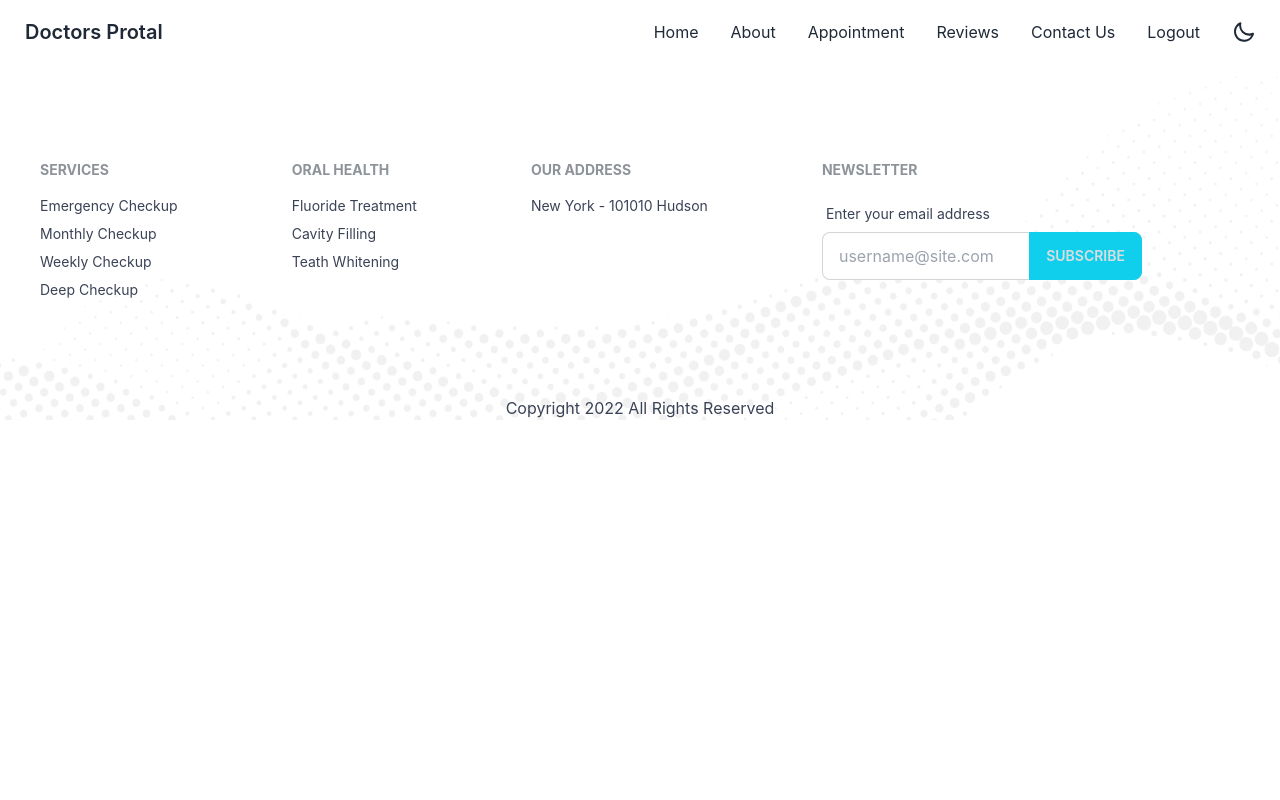
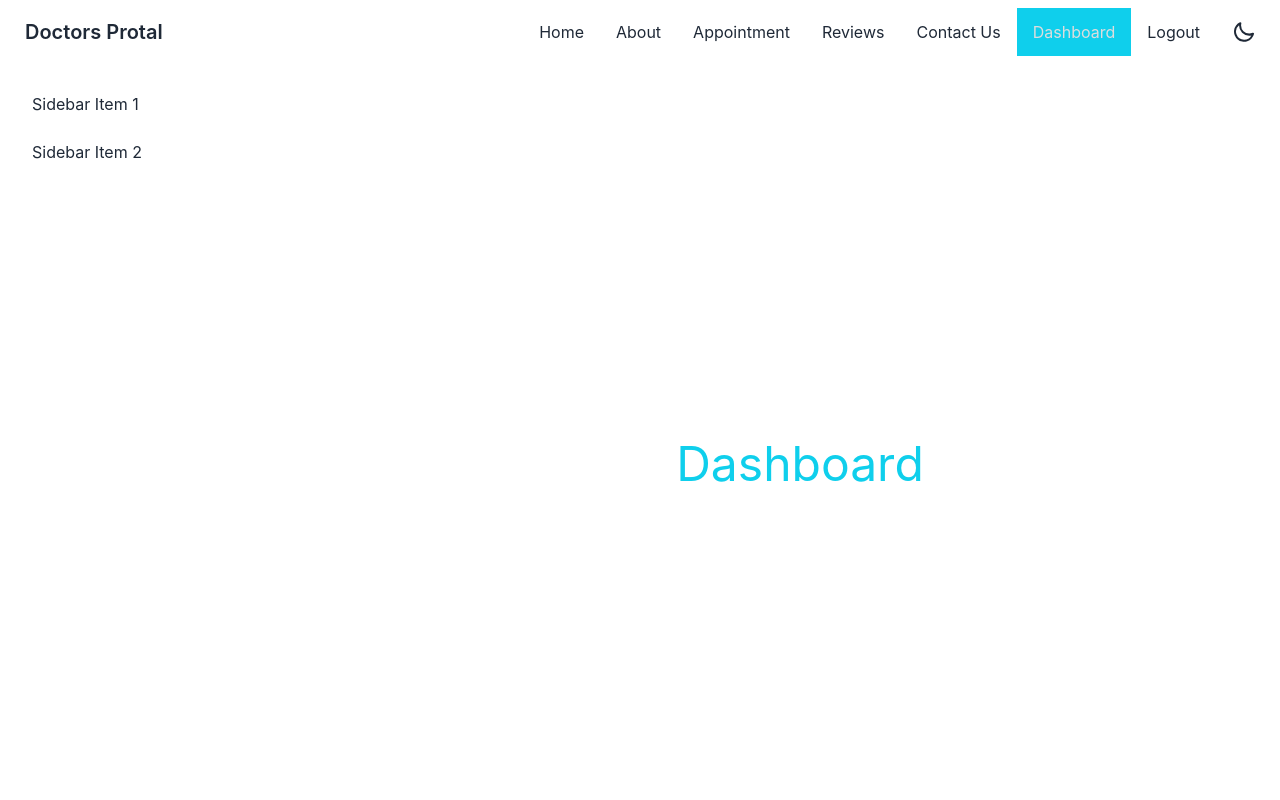
Before and after one commit to kamrandev-rubel/doctors-portal, a React (Create React App) app: page /dashboard in a window 1280 px wide. Shown: the top 800 px of the page. Built offline with nearby package versions, Linux system fonts and the light colour scheme; no server answers; sample sign-in values are in the browser's storage.

Commit message:
create nasted route myAppointment & myReview

```diff
--- a/public/index.html
+++ b/public/index.html
@@ -22,7 +22,7 @@
       work correctly both with client-side routing and a non-root public URL.
       Learn how to configure a non-root public URL by running `npm run build`.
     -->
-    <title>React App</title>
+    <title>Doctors Portal</title>
   </head>
 
   <body>
--- a/src/App.js
+++ b/src/App.js
@@ -10,6 +10,9 @@ import Footer from './Pages/Shared/Footer';
 import Navbar from './Pages/Shared/Navbar';
 import { ToastContainer } from 'react-toastify';
 import 'react-toastify/dist/ReactToastify.css';
+import Dashboard from './Pages/Dashboard/Dashboard';
+import MyAppointment from './Pages/Dashboard/MyAppointment';
+import MyReview from './Pages/Dashboard/MyReview';
 
 function App() {
   const [theme, setTheme] = useState(false)
@@ -25,6 +28,14 @@ function App() {
             <Appointment />
           </PrivetRoute>
         } />
+        <Route path='/dashboard' element={
+          <PrivetRoute>
+            <Dashboard />
+          </PrivetRoute>
+        } >
+          <Route index element={<MyAppointment />} />
+          <Route path='/dashboard/myReview' element={<MyReview />} />
+        </Route>
         <Route path='/login' element={<Login />} />
         <Route path='/signup' element={<SignUp />} />
       </Routes>
--- a/src/Pages/Appointment/AppointmentBanner.js
+++ b/src/Pages/Appointment/AppointmentBanner.js
@@ -7,6 +7,7 @@ import 'react-day-picker/dist/style.css';
 const chairBg = {
     backgroundImage: `url(${chairBG})`,
     backgroundSize: '100%',
+    backgroundRepeat: 'no-repeat'
 }
 
 const css = `
@@ -27,7 +28,7 @@ const AppointmentBanner = ({ date, setDate }) => {
 
 
     return (
-        <div style={chairBg} className="md:container px-5 mb-16 mx-auto hero min-h-screen">
+        <div style={chairBg} className="md:container px-5 mb-16 mx-auto hero md:min-h-screen">
             <div className="hero-content flex-col justify-around w-full lg:flex-row-reverse">
                 <img src={chair} alt='' className='lg:max-w-[594px] rounded-lg shadow-2xl mb-16' />
                 <div>
--- a/src/Pages/Appointment/AvailableAppointment.js
+++ b/src/Pages/Appointment/AvailableAppointment.js
@@ -20,11 +20,8 @@ const AvailableAppointment = ({ date }) => {
     const { data: services, isLoading, error, refetch } = useQuery(['available', formattedDate], () =>
 
         fetch(`http://localhost:5000/available?date=${formattedDate}`).then(res =>
-
             res.json()
-
         )
-
     )
 
 
--- /dev/null
+++ b/src/Pages/Dashboard/Dashboard.js
@@ -0,0 +1,26 @@
+import React from 'react';
+import { Link, Outlet } from 'react-router-dom';
+
+const Dashboard = () => {
+    return (
+        <div class="drawer drawer-mobile">
+            <input id="dashboard-drawer" type="checkbox" class="drawer-toggle" />
+            <div class="drawer-content flex flex-col items-center justify-center">
+                {/* <!-- Page content here --> */}
+                <h1 className='text-5xl text-primary'>Dashboard</h1>
+                <Outlet />
+            </div>
+            <div class="drawer-side">
+                <label for="dashboard-drawer" class="drawer-overlay"></label>
+                <ul class="menu p-4 overflow-y-auto w-80 bg-base-100 text-base-content">
+                    {/* <!-- Sidebar content here --> */}
+                    <li><Link to='/dashboard'>Sidebar Item 1</Link></li>
+                    <li><Link to='/dashboard/myReview'>Sidebar Item 2</Link></li>
+                </ul>
+
+            </div>
+        </div>
+    );
+};
+
+export default Dashboard;
--- /dev/null
+++ b/src/Pages/Dashboard/MyAppointment.js
@@ -0,0 +1,23 @@
+import axios from 'axios';
+import React, { useEffect, useState } from 'react';
+import { useAuthState } from 'react-firebase-hooks/auth';
+import auth from '../../firebase.init';
+
+const MyAppointment = () => {
+    const [appointment, setAppointment] = useState([]);
+    const [user] = useAuthState(auth);
+
+    useEffect(() => {
+        axios.get(`http://localhost:5000/booking?patient=${user?.email}`)
+            .then((response) => {
+                console.log(response.data)
+            })
+    }, [user])
+    return (
+        <div>
+
+        </div>
+    );
+};
+
+export default MyAppointment;
--- /dev/null
+++ b/src/Pages/Dashboard/MyReview.js
@@ -0,0 +1,11 @@
+import React from 'react';
+
+const MyReview = () => {
+    return (
+        <div>
+            My Review
+        </div>
+    );
+};
+
+export default MyReview;
--- a/src/Pages/Home/Banner.js
+++ b/src/Pages/Home/Banner.js
@@ -7,8 +7,9 @@ const Banner = () => {
     return (
         <div style={{
             backgroundImage: `url(${chairBG})`,
-            backgroundSize: '100%'
-        }} className="md:container px-5 mb-16 mx-auto hero min-h-screen">
+            backgroundSize: '100%',
+            backgroundRepeat: 'no-repeat'
+        }} className="md:container px-5 mb-16 mx-auto hero md:min-h-screen">
             <div className="hero-content flex-col lg:flex-row-reverse">
                 <img src={chair} alt='' className='lg:max-w-[594px] rounded-lg shadow-2xl mb-16' />
                 <div>
--- a/src/Pages/Login/Login.js
+++ b/src/Pages/Login/Login.js
@@ -26,7 +26,7 @@ const Login = () => {
     let emailSigninLoading;
     let signinError;
     if (error || gError) {
-        signinError = <>{error.code || gError.code}</>
+        // signinError = <>{error.message || gError.message}</>
     }
     if (gLoading || loading) {
         if (loading) {
--- a/src/Pages/Shared/Navbar.js
+++ b/src/Pages/Shared/Navbar.js
@@ -1,5 +1,5 @@
 import React from 'react';
-import { Link, NavLink } from 'react-router-dom';
+import { Link, NavLink, useNavigate } from 'react-router-dom';
 import { HiMenuAlt1 } from 'react-icons/hi'
 import { useAuthState } from 'react-firebase-hooks/auth';
 import auth from '../../firebase.init';
@@ -7,6 +7,7 @@ import { signOut } from 'firebase/auth';
 
 const Navbar = ({ theme, setTheme }) => {
     const [user] = useAuthState(auth)
+    const navigate = useNavigate()
     const handleLogout = () => {
         signOut(auth);
     }
@@ -16,6 +17,13 @@ const Navbar = ({ theme, setTheme }) => {
         <li><NavLink to='/appointment' >Appointment</NavLink></li>
         <li><NavLink to='/reviews' >Reviews</NavLink></li>
         <li><NavLink to='/contactUs' >Contact Us</NavLink></li>
+        {
+            user && <li>
+                <NavLink to='/dashboard' className='hidden lg:block' >Dashboard</NavLink>
+
+                <label onClick={() => navigate('/dashboard')} htmlFor="dashboard-drawer" class="lg:hidden">Open drawer</label>
+            </li>
+        }
         {
             user ?
                 <li><Link to='' onClick={handleLogout} >Logout</Link></li>
--- a/src/index.js
+++ b/src/index.js
@@ -5,6 +5,8 @@ import App from './App';
 import reportWebVitals from './reportWebVitals';
 import { BrowserRouter } from 'react-router-dom';
 import { QueryClient, QueryClientProvider, } from 'react-query';
+
+
 const queryClient = new QueryClient()
 
 const root = ReactDOM.createRoot(document.getElementById('root'));
```
